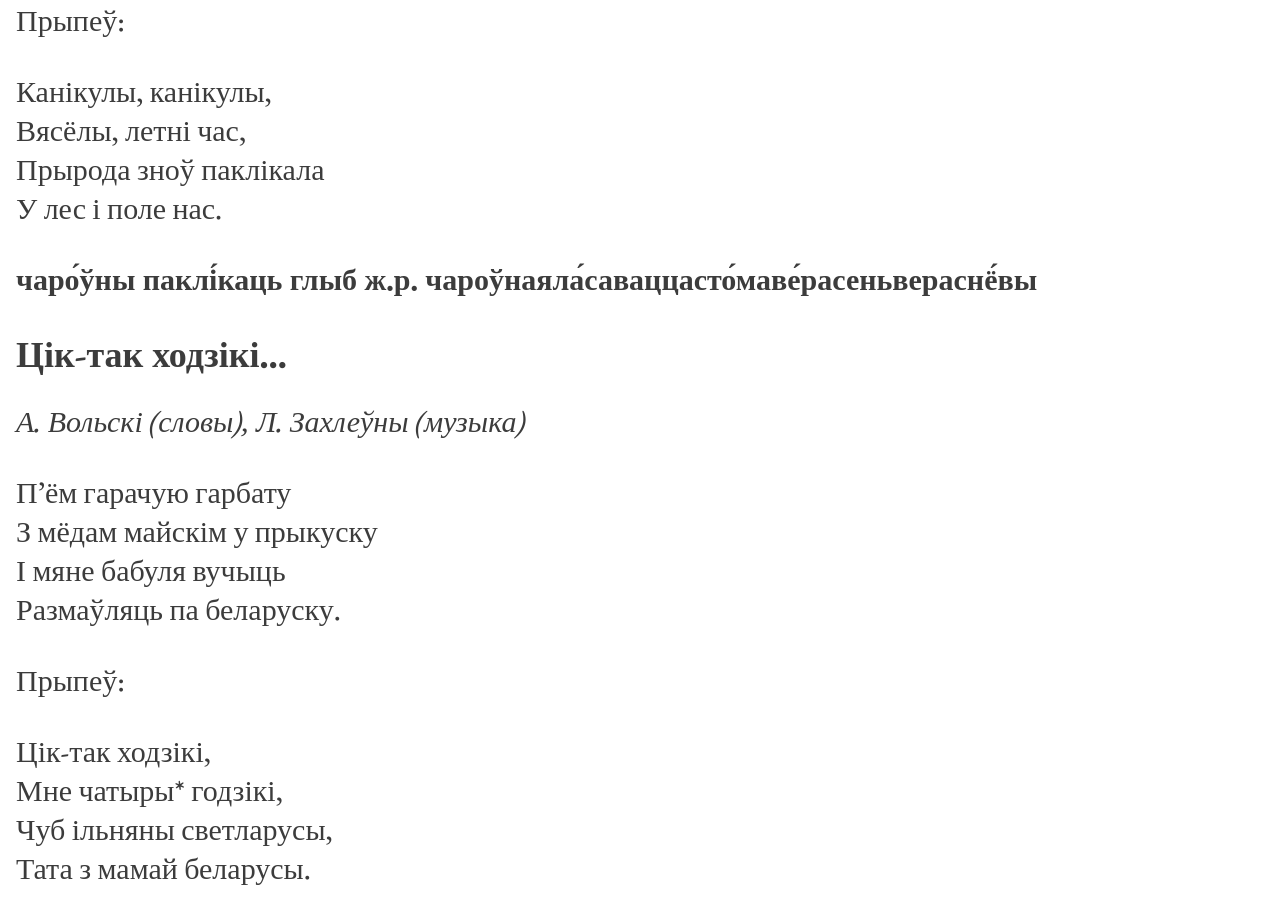
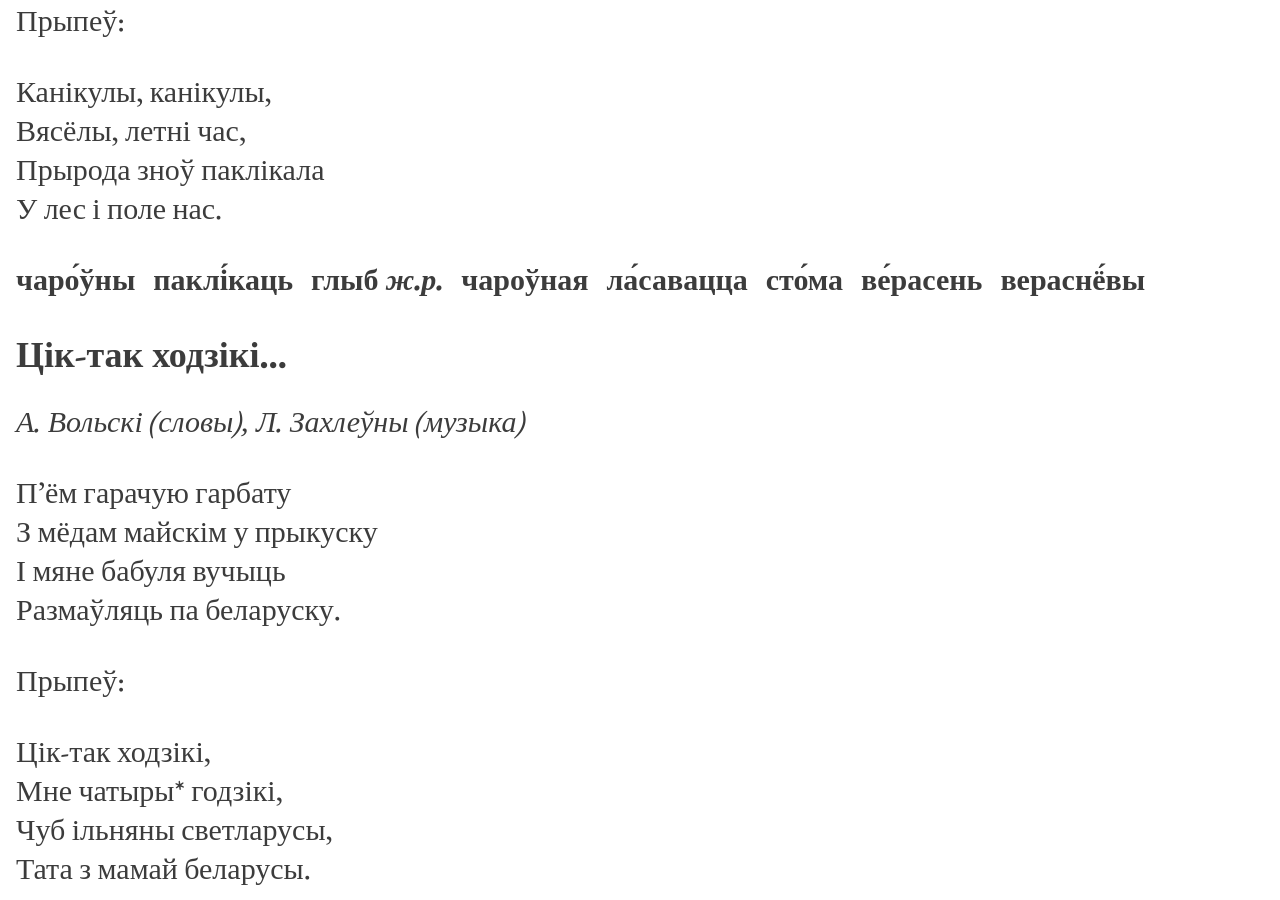
Before and after one commit to seveleva/seveleva, a Jekyll site: the page built from nie-maŭčy.md, in a window 1280 px wide and 900 px high, scrolled down 31403 px. Built offline with Jekyll 4.4.1, drawn with Linux system fonts in a browser that asks for light colours.

Commit message:
Update nie-maŭčy.md

```diff
--- a/nie-maŭčy.md
+++ b/nie-maŭčy.md
@@ -842,8 +842,7 @@ _Леанід Пранчак (словы), Эдуард Ханок (музыка
 Прырода зноў паклікала
 У лес і поле нас.
 
-**чаро́ўны  паклі́каць   глыб ж.р.
-чароўнаяла́саваццасто́маве́расеньвераснё́вы**
+**чаро́ўны паклі́каць глыб *ж.р.* чароўная ла́савацца сто́ма ве́расень вераснё́вы**
 
 ### <span id="anchor-31"></span>Цік-так ходзікі…
 
```
